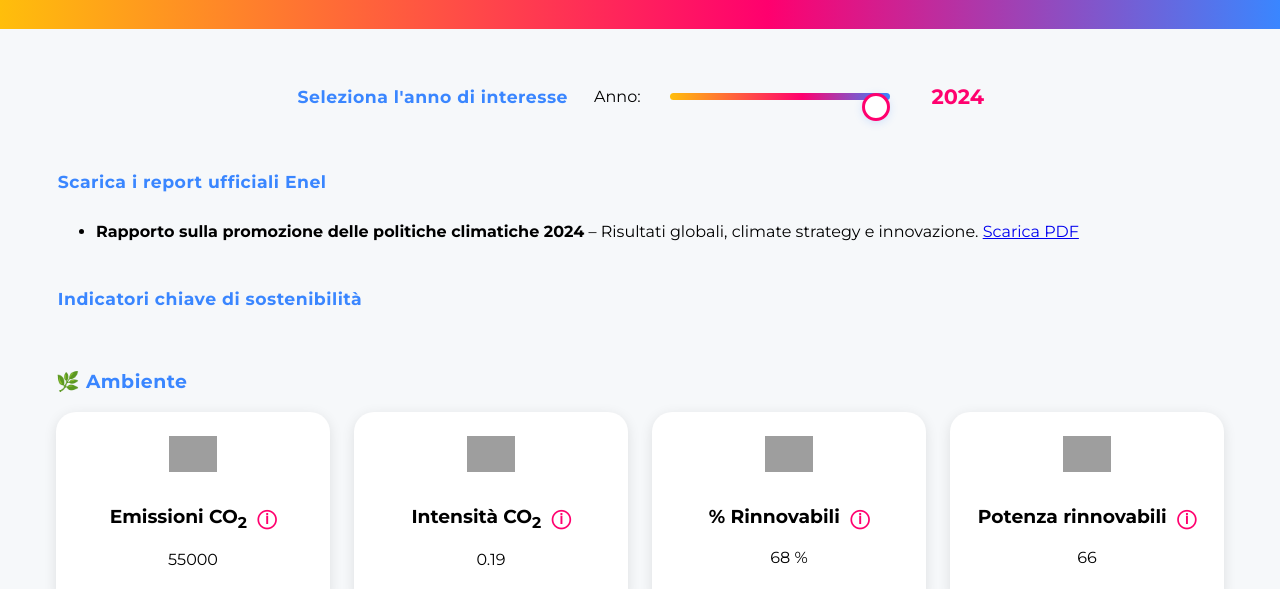
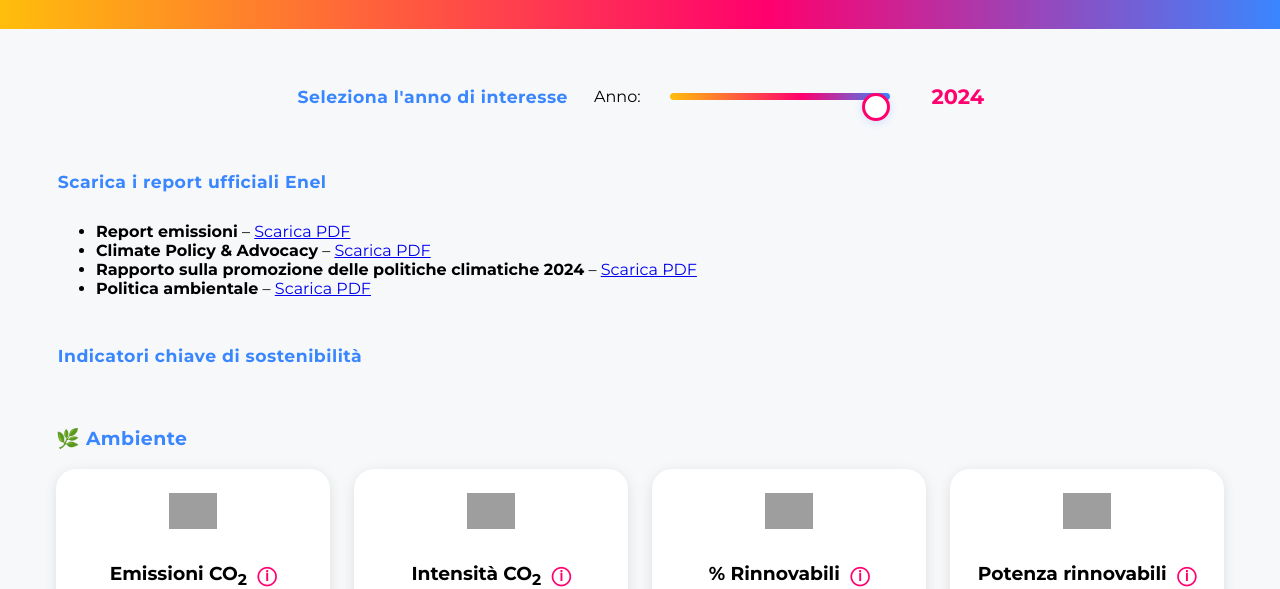
Before and after one commit to deborahcosimi/L31_PW_2025, a plain HTML site: page index.html in a window 1280 px wide. Shown: the part 228-817 px from the top of the page. Drawn offline with Linux system fonts and the light colour scheme; grey boxes are pictures that could not be loaded.

Commit message:
Add files via upload

```diff
--- a/main.js
+++ b/main.js
@@ -1,105 +1,260 @@
 window.addEventListener('DOMContentLoaded', function() {
  const kpiData = {
-    "2016": {
-      co2: 98000, intensita_co2: "0.30", renewable: "45 %", potenza_renew: "36", formazione: 42,
-      infortuni: 0.82, donne: "22 %", turnover: "6 %", cda_donne: "36 %", cda_indipendenti: "64 %", etica: 2, investimenti: 4200
-    },
-	"2017": {
-      co2: 82000, intensita_co2: "0.25", renewable: "53 %", potenza_renew: "46", formazione: 48,
-      infortuni: 0.77, donne: "26 %", turnover: "5 %", cda_donne: "40 %", cda_indipendenti: "67 %", etica: 1, investimenti: 4900
-    },
-	"2018": {
-      co2: 82000, intensita_co2: "0.25", renewable: "53 %", potenza_renew: "46", formazione: 48,
-      infortuni: 0.77, donne: "26 %", turnover: "5 %", cda_donne: "40 %", cda_indipendenti: "67 %", etica: 1, investimenti: 4900
-    },
   "2019": {
-      co2: 82000, intensita_co2: "0.25", renewable: "53 %", potenza_renew: "46", formazione: 48,
-      infortuni: 0.77, donne: "26 %", turnover: "5 %", cda_donne: "40 %", cda_indipendenti: "67 %", etica: 1, investimenti: 4900
+    co2: "69980 ktCO₂eq",
+    intensita_co2: "0.20 kgCO₂/kWh",
+    renewable: "60 %",
+    potenza_renew: "58 GW",
+    formazione: "39 ore/dipendente",
+    infortuni: "0.55 LTIFR",
+    donne: "30 %",
+    turnover: "3.7 %",
+    cda_donne: "42 %",
+    cda_indipendenti: "68 %",
+    etica: "1",
+    investimenti: "5300 milioni €"
   },
   "2020": {
-      co2: 63000, intensita_co2: "0.22", renewable: "60 %", potenza_renew: "49", formazione: 52,
-      infortuni: 0.69, donne: "28 %", turnover: "4.5 %", cda_donne: "45 %", cda_indipendenti: "69 %", etica: 1, investimenti: 5000
+    co2: "51600 ktCO₂eq",
+    intensita_co2: "0.19 kgCO₂/kWh",
+    renewable: "62 %",
+    potenza_renew: "59 GW",
+    formazione: "40.9 ore/dipendente",
+    infortuni: "0.53 LTIFR",
+    donne: "30.5 %",
+    turnover: "3.8 %",
+    cda_donne: "43 %",
+    cda_indipendenti: "70 %",
+    etica: "1",
+    investimenti: "5400 milioni €"
   },
   "2021": {
-      co2: 52000, intensita_co2: "0.18", renewable: "64 %", potenza_renew: "60", formazione: 57,
-      infortuni: 0.51, donne: "31 %", turnover: "3.9 %", cda_donne: "48 %", cda_indipendenti: "71 %", etica: 0, investimenti: 5600
+    co2: "52000 ktCO₂eq",
+    intensita_co2: "0.18 kgCO₂/kWh",
+    renewable: "64 %",
+    potenza_renew: "60 GW",
+    formazione: "57 ore/dipendente",
+    infortuni: "0.51 LTIFR",
+    donne: "31 %",
+    turnover: "3.9 %",
+    cda_donne: "48 %",
+    cda_indipendenti: "71 %",
+    etica: "0",
+    investimenti: "5600 milioni €"
   },
   "2022": {
-      co2: 52000, intensita_co2: "0.18", renewable: "64 %", potenza_renew: "60", formazione: 57,
-      infortuni: 0.51, donne: "31 %", turnover: "3.9 %", cda_donne: "48 %", cda_indipendenti: "71 %", etica: 0, investimenti: 5600
+    co2: "52100 ktCO₂eq",
+    intensita_co2: "0.18 kgCO₂/kWh",
+    renewable: "58.7 %",
+    potenza_renew: "60 GW",
+    formazione: "47.4 ore/dipendente",
+    infortuni: "0.46 LTIFR",
+    donne: "31 %",
+    turnover: "3.9 %",
+    cda_donne: "43 %",
+    cda_indipendenti: "72 %",
+    etica: "0",
+    investimenti: "5600 milioni €"
   },
   "2023": {
-      co2: 52000, intensita_co2: "0.18", renewable: "64 %", potenza_renew: "60", formazione: 57,
-      infortuni: 0.51, donne: "31 %", turnover: "3.9 %", cda_donne: "48 %", cda_indipendenti: "71 %", etica: 0, investimenti: 5600
+    co2: "47000 ktCO₂eq",
+    intensita_co2: "0.16 kgCO₂/kWh",
+    renewable: "67.9 %",
+    potenza_renew: "62 GW",
+    formazione: "50 ore/dipendente",
+    infortuni: "0.42 LTIFR",
+    donne: "32 %",
+    turnover: "4.1 %",
+    cda_donne: "45 %",
+    cda_indipendenti: "73 %",
+    etica: "0",
+    investimenti: "6100 milioni €"
   },
   "2024": {
-      co2: 55000, intensita_co2: "0.19", renewable: "68 %", potenza_renew: "66", formazione: 77,
-      infortuni: 0.50, donne: "35 %", turnover: "3.9 %", cda_donne: "48 %", cda_indipendenti: "71 %", etica: 0, investimenti: 5800
+    co2: "46000 ktCO₂eq",
+    intensita_co2: "0.15 kgCO₂/kWh",
+    renewable: "70.1 %",
+    potenza_renew: "65 GW",
+    formazione: "52 ore/dipendente",
+    infortuni: "0.39 LTIFR",
+    donne: "33 %",
+    turnover: "4.3 %",
+    cda_donne: "46 %",
+    cda_indipendenti: "74 %",
+    etica: "0",
+    investimenti: "6200 milioni €"
   }
 };
+
 
   const downloadDocs = {
 	"2024": [
       {
+        titolo: "Report emissioni",
+        descrizione: "",
+        url: "https://www.enel.com/content/dam/enel-com/documenti/investitori/sostenibilita/2024/ghg-inventory-2024.pdf"
+      },{
+        titolo: "Climate Policy & Advocacy",
+        descrizione: "",
+        url: "https://www.enel.com/content/dam/enel-com/documenti/investitori/sostenibilita/2024/climate-policy-advocacy-report-2024.pdf"
+      },{
         titolo: "Rapporto sulla promozione delle politiche climatiche 2024",
-        descrizione: "Risultati globali, climate strategy e innovazione.",
+        descrizione: "",
         url: "https://www.enel.com/content/dam/enel-com/documenti/investitori/sostenibilita/2024/climate-policy-advocacy-report-2024.pdf"
+      },{
+        titolo: "Politica ambientale",
+        descrizione: "",
+        url: "https://www.enel.com/content/dam/enel-com/documenti/investitori/sostenibilita/politica-ambientale-gruppo-enel.pdf"
       }
     ],
 	"2023": [
 		{
-        titolo: "Bilancio di Sostenibilità 2023",
-        descrizione: "Risultati globali, climate strategy e innovazione.",
-        url: "https://www.enel.com/content/dam/enel-com/documenti/investitori/sostenibilita/2023/sustainability-report_2023.pdf"
+		  titolo: "Bilancio di sostenibilità 2023",descrizione: "",
+		  url: "https://www.enel.com/content/dam/enel-com/documenti/investitori/sostenibilita/2023/bilancio-sostenibilita_2023.pdf"
+		},
+		{
+		  titolo: "GHG Inventory 2023 – Emissioni di gas serra",descrizione: "",
+		  url: "https://www.enel.com/content/dam/enel-com/documenti/investitori/sostenibilita/2023/ghg-inventory-2023.pdf"
+		},
+		{
+		  titolo: "Informativa semestrale sulla sostenibilità (30 giugno 2023)",descrizione: "",
+		  url: "https://www.enel.com/content/dam/enel-com/documenti/investitori/sostenibilita/2023/informativa-sostenibilita-semestrale_30giugno2023.pdf"
+		},
+		{
+		  titolo: "Attività ecosostenibili (EU Taxonomy)",descrizione: "",
+		  url: "https://www.enel.com/content/dam/enel-com/documenti/investitori/sostenibilita/2023/attivita-ecosostenibili_2023.pdf"
+		},
+		{
+		  titolo: "Advocacy climatica e associazioni coinvolte",descrizione: "",
+		  url: "https://www.enel.com/content/dam/enel-com/documenti/investitori/sostenibilita/2023/enel-engagement-associations-involved-climate-policy-advocacy-2023.pdf"
+		},
+		{
+		  titolo: "Gestione dei diritti umani 2023",descrizione: "",
+		  url: "https://www.enel.com/content/dam/enel-com/documenti/investitori/sostenibilita/diritti-umani/gestione-diritti-umani_2023.pdf"
 		}
 	  ],
 	"2022": [
 	  {
-        titolo: "Bilancio di Sostenibilità 2022",
-        descrizione: "Dichiarazione consolidata di carattere non finanziario",
-        url: "https://www.enel.com/content/dam/enel-com/documenti/investitori/sostenibilita/2022/sustainability-report_2022.pdf"
+		titolo: "Executive Summary 2022",
+		descrizione: "", url: "https://www.enel.com/content/dam/enel-com/documenti/investitori/sostenibilita/2022/executive-summary-2022_it.pdf"
+	  },
+	  {
+		titolo: "Bilancio di sostenibilità 2022",
+		descrizione: "", url: "https://www.enel.com/content/dam/enel-com/documenti/investitori/sostenibilita/2022/bilancio-sostenibilita_2022.pdf"
+	  },
+	  {
+		titolo: "Informativa semestrale sulla sostenibilità (30 giugno 2022)",
+		descrizione: "", url: "https://www.enel.com/content/dam/enel-com/documenti/investitori/sostenibilita/2022/informativa-sostenibilita-semestrale_30giugno2022.pdf"
+	  },
+	  {
+		titolo: "Attività ecosostenibili (EU Taxonomy)",
+		descrizione: "", url: "https://www.enel.com/content/dam/enel-com/documenti/investitori/sostenibilita/2022/attivita-ecosostenibili_2022.pdf"
+	  },
+	  {
+		titolo: "Advocacy climatica e associazioni coinvolte",
+		descrizione: "", url: "https://www.enel.com/content/dam/enel-com/documenti/investitori/sostenibilita/2022/enel-engagement-associations-involved-climate-policy-advocacy.pdf"
+	  },
+	  {
+		titolo: "Zero Emissions Ambition Report",
+		descrizione: "", url: "https://www.enel.com/content/dam/enel-com/documenti/investitori/sostenibilita/zero-emissions-ambition-report.pdf"
 	  }
 	],
 	"2021": [
 	  {
-        titolo: "Bilancio di Sostenibilità 2021",
-        descrizione: "Dichiarazione consolidata di carattere non finanziario",
-        url: "https://www.enel.com/content/dam/enel-com/documenti/investitori/sostenibilita/2021/sustainability-report_2021.pdf"
+		titolo: "Bilancio di sostenibilità 2021",
+		descrizione: "", url: "https://www.enel.com/content/dam/enel-com/documenti/investitori/sostenibilita/2021/bilancio-sostenibilita_2021.pdf"
+	  },
+	  {
+		titolo: "Informativa semestrale sulla sostenibilità (30 giugno 2021)",
+		descrizione: "", url: "https://www.enel.com/content/dam/enel-com/documenti/investitori/sostenibilita/2021/informativa-sostenibilita-semestrale_30giugno2021.pdf"
+	  },
+	  {
+		titolo: "Advocacy climatica e associazioni coinvolte",
+		descrizione: "", url: "https://www.enel.com/content/dam/enel-com/documenti/investitori/sostenibilita/2021/enel-engagement-associations-involved-climate-policy-advocacy.pdf"
+	  },
+	  {
+		titolo: "Piano di sostenibilità 2022–2024",
+		descrizione: "", url: "https://www.enel.com/content/dam/enel-com/documenti/investitori/sostenibilita/2021/piano-sostenibilita-2022-2024.pdf"
+	  },
+	  {
+		titolo: "Percorso verso Net-Zero",
+		descrizione: "", url: "https://www.enel.com/content/dam/enel-com/documenti/investitori/sostenibilita/2021/net-zero_it.pdf"
+	  },
+	  {
+		titolo: "Transizione giusta e inclusiva",
+		descrizione: "", url: "https://www.enel.com/content/dam/enel-com/documenti/investitori/sostenibilita/2021/transizione-giusta-inclusiva.pdf"
+	  },
+	  {
+		titolo: "Approccio ai diritti umani",
+		descrizione: "", url: "https://www.enel.com/content/dam/enel-com/documenti/investitori/sostenibilita/2021/approccio-diritti-umani.pdf"
+	  },
+	  {
+		titolo: "Green Bond Report 2021",
+		descrizione: "", url: "https://www.enel.com/content/dam/enel-com/documenti/investitori/sostenibilita/2021/green-bond-report-2021_it.pdf"
+	  },
+	  {
+		titolo: "Attività ecosostenibili (EU Taxonomy)",
+		descrizione: "", url: "https://www.enel.com/content/dam/enel-com/documenti/investitori/sostenibilita/2021/attivita-ecosostenibili.pdf"
+	  },
+	  {
+		titolo: "Analisi di materialità 2021",
+		descrizione: "", url: "https://www.enel.com/content/dam/enel-com/documenti/investitori/sostenibilita/2021/analisi-materialita.pdf"
 	  }
 	],
    "2020": [
 	  {
-        titolo: "Bilancio di Sostenibilità 2020",
-        descrizione: "Dichiarazione consolidata di carattere non finanziario",
-        url: "https://www.enel.com/content/dam/enel-com/documenti/investitori/sostenibilita/2020/sustainability-report_2020.pdf"
+		titolo: "Bilancio di sostenibilità 2020",
+		descrizione: "", url: "https://www.enel.com/content/dam/enel-com/documenti/investitori/sostenibilita/2020/bilancio-sostenibilita_2020.pdf"
+	  },
+	  {
+		titolo: "Tax Transparency Report 2020",
+		descrizione: "", url: "https://www.enel.com/content/dam/enel-com/documenti/investitori/sostenibilita/2020/tax-transparency-report-2020_it.pdf"
+	  },
+	  {
+		titolo: "Net Zero Ambition 2020",
+		descrizione: "", url: "https://www.enel.com/content/dam/enel-com/documenti/investitori/sostenibilita/2020/net-zero-ambition-2020_it.pdf"
+	  },
+	  {
+		titolo: "Economia circolare 2020",
+		descrizione: "", url: "https://www.enel.com/content/dam/enel-com/documenti/investitori/sostenibilita/2020/economia-circolare-2020_it.pdf"
+	  },
+	  {
+		titolo: "Tassonomia Europea 2020",
+		descrizione: "", url: "https://www.enel.com/content/dam/enel-com/documenti/investitori/sostenibilita/2020/tassonomia-europea-2020_it.pdf"
+	  },
+	  {
+		titolo: "Green Bond Report 2020",
+		descrizione: "", url: "https://www.enel.com/content/dam/enel-com/documenti/investitori/sostenibilita/2020/green-bond-report-2020_it.pdf"
+	  },
+	  {
+		titolo: "Trasparenza fiscale 2020",
+		descrizione: "", url: "https://www.enel.com/content/dam/enel-com/documenti/investitori/sostenibilita/2020/trasparenza-fiscale-2020_it.pdf"
+	  },
+	  {
+		titolo: "Sustainability Statement 2020",
+		descrizione: "", url: "https://www.enel.com/content/dam/enel-com/documenti/investitori/sostenibilita/2020/sustainability-statement-2020_it.pdf"
 	  }
 	],
     "2019": [
 	  {
-        titolo: "Bilancio di Sostenibilità 2019",
-        descrizione: "Dichiarazione consolidata di carattere non finanziario",
-        url: "https://www.enel.com/content/dam/enel-com/documenti/investitori/sostenibilita/2019/sustainability-report_2019.pdf"
-      }
-    ],
-    "2018": [
+		titolo: "Bilancio di sostenibilità 2019",
+		descrizione: "", url: "https://www.enel.com/content/dam/enel-com/documenti/investitori/sostenibilita/2019/bilancio-sostenibilita_2019.pdf"
+	  },
 	  {
-        titolo: "Bilancio di Sostenibilità 2018",
-        descrizione: "Dichiarazione consolidata di carattere non finanziario",
-        url: "https://www.enel.com/content/dam/enel-com/documenti/investitori/sostenibilita/2019/sustainability-report_2019.pdf"
-      }
-    ],
-    "2017": [
+		titolo: "Green Bond Report 2019",
+		descrizione: "", url: "https://www.enel.com/content/dam/enel-com/documenti/investitori/sostenibilita/2019/green-bond-report-2019_it.pdf"
+	  },
 	  {
-        titolo: "Bilancio di Sostenibilità 2017",
-        descrizione: "Dichiarazione consolidata di carattere non finanziario",
-        url: "https://www.enel.com/content/dam/enel-com/documenti/investitori/sostenibilita/2019/sustainability-report_2019.pdf"
-      }
-    ],
-    "2016": [
+		titolo: "Impegno contro il cambiamento climatico 2019",
+		descrizione: "", url: "https://www.enel.com/content/dam/enel-com/documenti/investitori/sostenibilita/2019/impegno-cambiamento-climatico-2019.pdf"
+	  },
 	  {
-        titolo: "Bilancio di Sostenibilità 2016",
-        descrizione: "Dichiarazione consolidata di carattere non finanziario",
-        url: "https://www.enel.com/content/dam/enel-com/documenti/investitori/sostenibilita/2019/sustainability-report_2019.pdf"
+		titolo: "At a Glance 2019",
+		descrizione: "", url: "https://www.enel.com/content/dam/enel-com/documenti/investitori/sostenibilita/2019/at-a-glance_it.pdf"
+	  },
+	  {
+		titolo: "Total Tax Contribution 2019",
+		descrizione: "", url: "https://www.enel.com/content/dam/enel-com/documenti/investitori/sostenibilita/2019/total-tax-contribution-2019_it.pdf"
 	  }
 	]
   };
```
Also changed, not shown: index.html (+1 -1 lines). Lines whose indentation alone changed are shown as unchanged.
